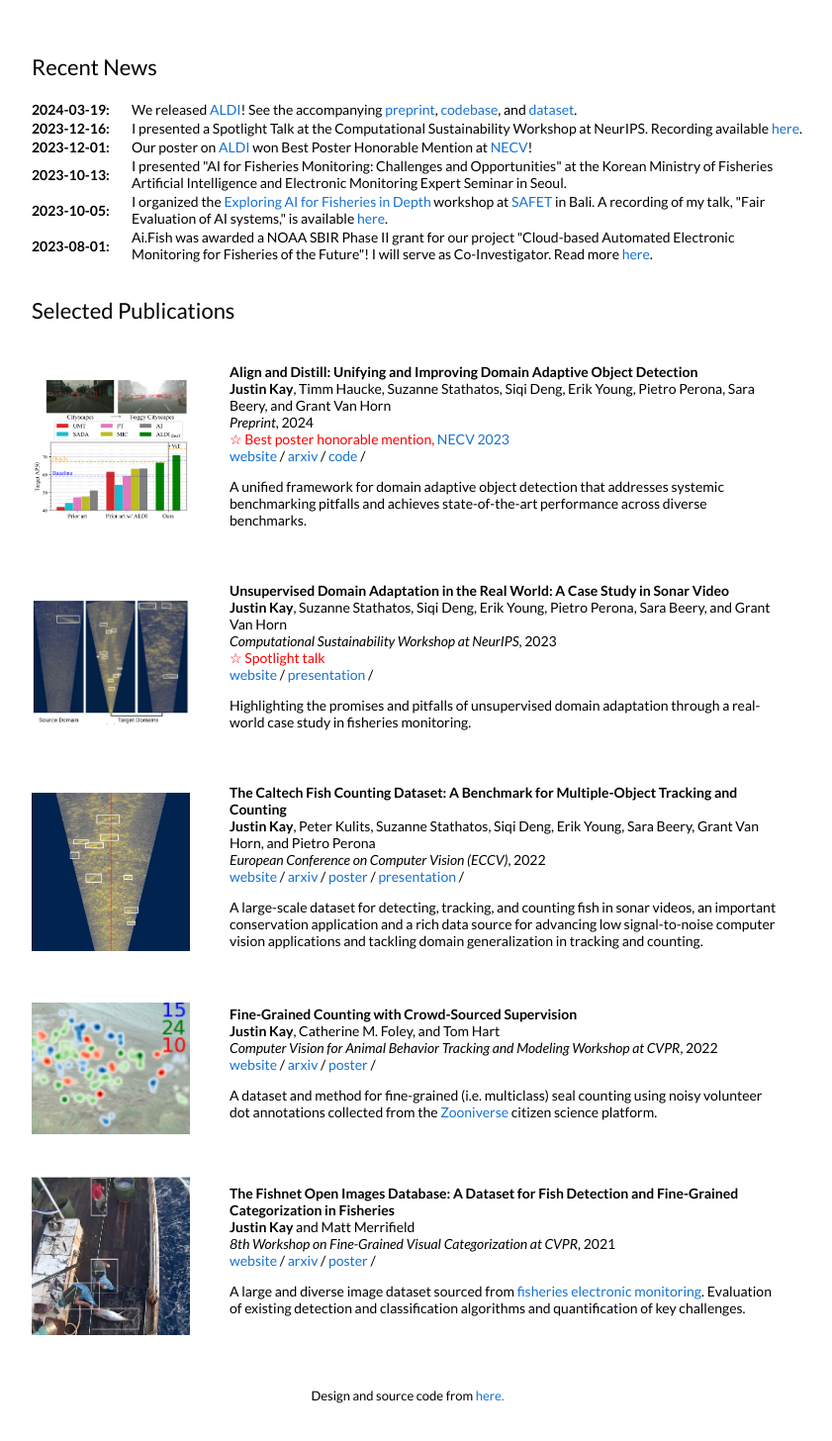
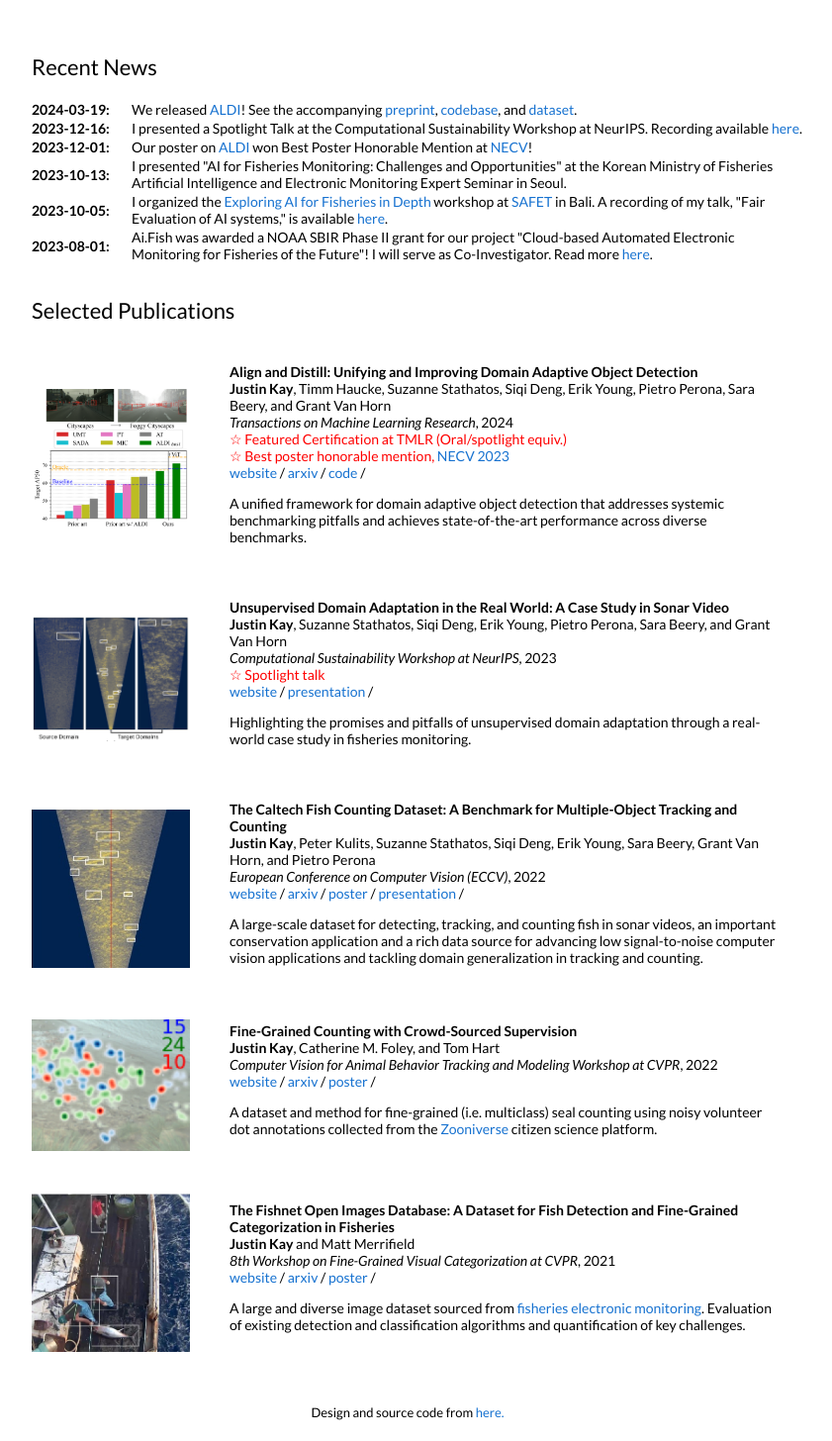
Before and after one commit to justinkay/justinkay.github.io, a Jekyll site: the page built from _posts/2024-02-20-aldi.md, in a window 1280 px wide, cut to the strip 327-1783 px from the top of the page. Shown: the whole strip at 99% size, without its empty margins (228-1069 px from the left). Built offline with Jekyll 4.4.1, drawn with Linux system fonts in a browser that asks for light colours.

Commit message:
Update 2024-02-20-aldi.md

```diff
--- a/_posts/2024-02-20-aldi.md
+++ b/_posts/2024-02-20-aldi.md
@@ -8,8 +8,8 @@ authors: "<strong>Justin Kay</strong>, Timm Haucke, Suzanne Stathatos, Siqi Deng
 code: https://github.com/justinkay/aldi
 image: images/aldi_fig1.png
 mouseimage: images/aldi_fig1.png
-venue: "Preprint"
-award: "Best poster honorable mention, <a target='_blank' href='https://necv2023.github.io/'>NECV 2023</a>"
+venue: "Transactions on Machine Learning Research"
+award: "Featured Certification at TMLR (Oral/spotlight equiv.)<br>&#9734; Best poster honorable mention, <a target='_blank' href='https://necv2023.github.io/'>NECV 2023</a>"
 website: https://aldi-daod.github.io/
 arxiv: https://aldi-daod.github.io/
 ---
```
